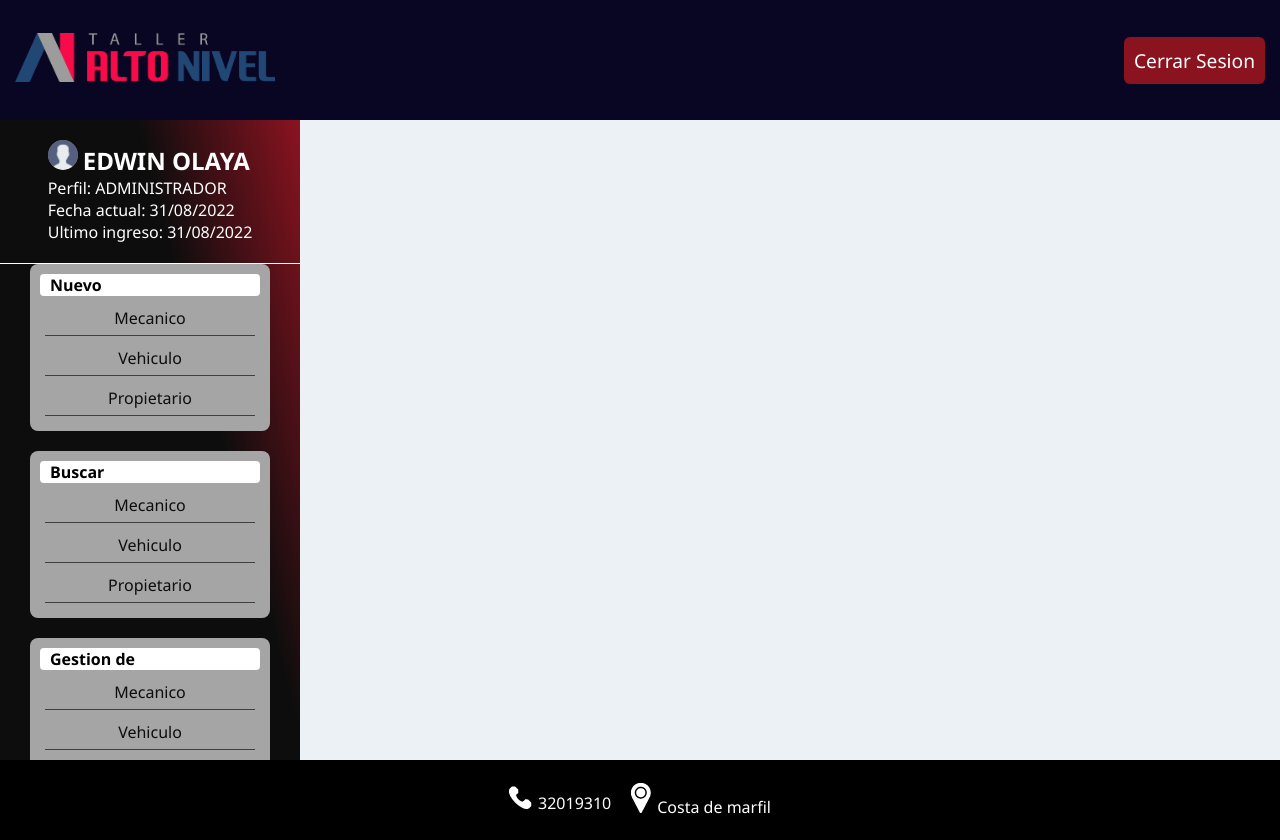
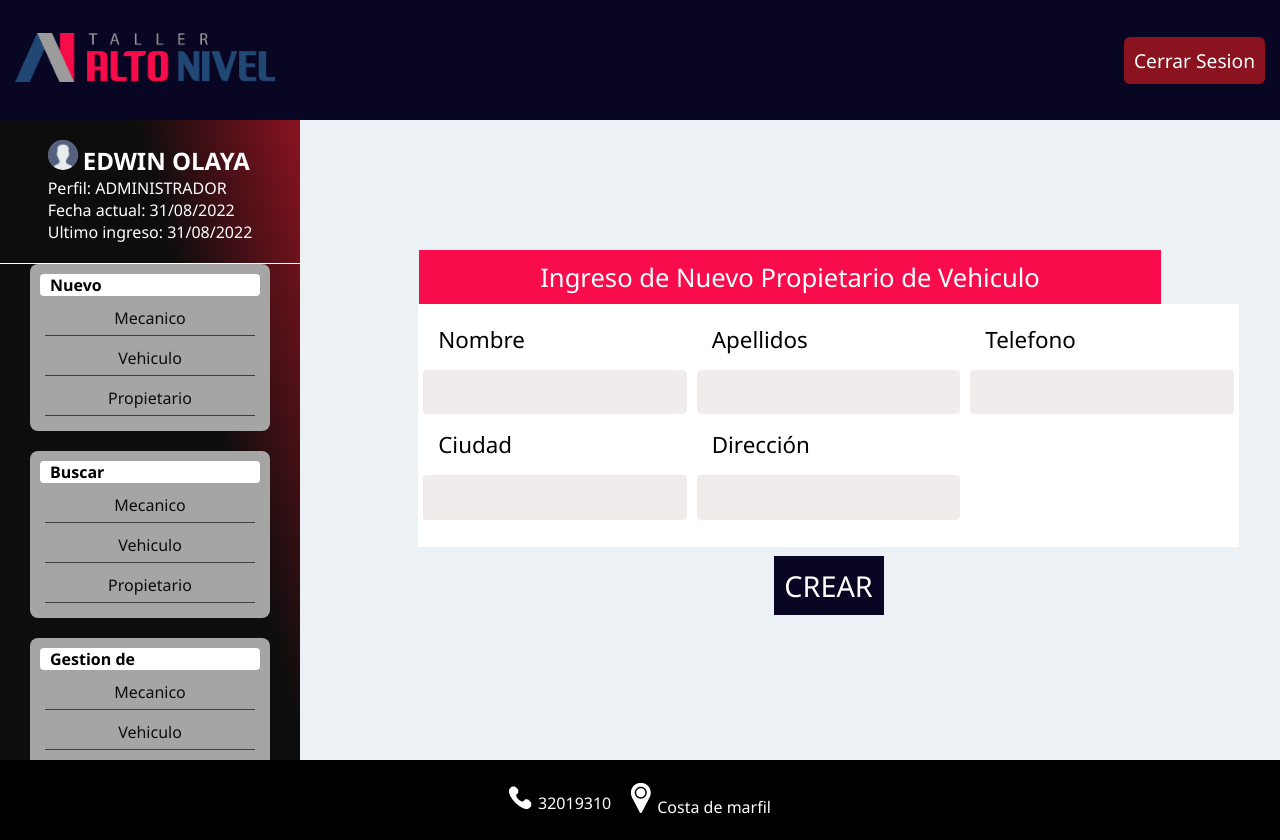
Before and after one commit to sedangroup/taller-confiable, an ASP.NET Core app: page /Auxiliar/GuardarPropietario in a window 1280 px wide. Run offline with ASP.NET Core 8, Linux system fonts and the light colour scheme.

Commit message:
Creacion vista Prop

```diff
--- a/proyecto-taller-alto-nivel/proyecto-taller-alto-nivel/Views/Auxiliar/GuardarPropietario.cshtml
+++ b/proyecto-taller-alto-nivel/proyecto-taller-alto-nivel/Views/Auxiliar/GuardarPropietario.cshtml
@@ -1,8 +1,55 @@
 @{
-    ViewData["Title"] = "Editar Vehiculo";
+    ViewData["Title"] = "Nuevo Propietario";
     Layout = "~/Views/Shared/auxiliar/_Layout.cshtml";
+}
 
-}
-<div class="btnGuardarPropietario">
+
+<div class="containerPropietario">
+
+    <div class="containerTitlePropietario">
+        <p>Ingreso de Nuevo Propietario de Vehiculo</p>
+    </div>
+
+    <form class="formVPropietario">
+        <div class="containerInputsPropietario">
+
+            <div class="containerChildInputsPropietario">
+
+                <label>Nombre</label>
+                <input />
+
+                <label>Ciudad</label>
+                <input />
+
+
+
+            </div>
+
+            <div class="containerChildInputsPropietario">
+
+                <label>Apellidos</label>
+                <input />
+
+                <label>Dirección</label>
+                <input />
+
+            </div>
+
+            <div class="containerChildInputsPropietario">
+
+                <label>Telefono</label>
+                <input />
+
+
+
+            </div>
+
+        </div>
+
+        <div class="containerBtnForm">
+            <a class="btnGuardarPropietario">CREAR</a>
+        </div>
+
+    </form>
 
 </div>
--- a/proyecto-taller-alto-nivel/proyecto-taller-alto-nivel/wwwroot/css/auxiliar/crearPropietario.css
+++ b/proyecto-taller-alto-nivel/proyecto-taller-alto-nivel/wwwroot/css/auxiliar/crearPropietario.css
@@ -1,3 +1,117 @@
-.GuardarPropietario{
+.containerPropietario {
+    width: 80%;
+    height: auto;
+    min-height: 70%;
+    background: transparent;
+    display: flex;
+    flex-direction: column;
+    gap: 10px;
+}
+
+.containerTitlePropietario {
+    background: #f80c4c;
+    display: grid;
+    justify-content: center;
+    align-content: center;
+    color: white;
+    font-weight: 400;
+    height: 55px;
+    font-size: 1.6rem;
+}
+
+.formVPropietario {
+    background: transparent;
+    height: auto;
+    display: grid;
+    grid-template-rows: auto auto;
+}
+
+.containerInputsPropietario {
+    display: grid;
+    grid-template-columns: repeat(3,33.4%);
+    justify-content: center;
+    align-items: center;
+    box-sizing: border-box;
+}
+
+.containerChildInputsPropietario {
+    height: 110%;
+    display: flex;
+    flex-direction: column;
+    background: white;
+    box-sizing: border-box;
+    padding: 5px;
+}
+
+    .containerChildInputsPropietario label {
+        font-size: 1.4rem;
+        font-weight: 400;
+        padding: 15px;
+    }
+
+    .containerChildInputsPropietario input {
+        font-family: inherit;
+        font-size: inherit;
+        background-color: #f0ecec;
+        border: none;
+        color: #646464;
+        padding: 0.7rem 1rem;
+        border-radius: 4px;
+    }
+
+    .containerChildInputsPropietario select {
+        font-family: inherit;
+        font-size: inherit;
+        background-color: #f0ecec;
+        border: none;
+        color: #646464;
+        padding: 0.7rem 1rem;
+        border-radius: 4px;
+    }
+
+        .containerChildInputsPropietario select option {
+            font-family: inherit;
+            font-size: inherit;
+            background-color: #f0ecec;
+            border: none;
+            color: #646464;
+            padding: 0.7rem 1rem;
+            border-radius: 4px;
+        }
+
+        .containerChildInputsPropietario select:focus {
+            font-family: inherit;
+            font-size: inherit;
+            background-color: #f0ecec;
+            border: none;
+            color: #646464;
+            padding: 0.7rem 1rem;
+            border-radius: 4px;
+        }
+
+    .containerChildInputsPropietario input:focus {
+        outline: none;
+        background-color: #f0eeee;
+    }
+
+.containerBtnForm {
+    height: 100px;
+    display: flex;
+    justify-content: center;
+    align-items:center;
+}
+
+.btnGuardarPropietario {
+    width: 90px;
+    background: #090623;
+    color: white;
+    text-align: center;
+    padding: 10px;
+    font-size: 1.8rem;
+}
+
+.btnGuardarPropietario:hover {
+    cursor: pointer;
+    font-weight: bold;
 
 }
```
Also changed, not shown: 3 other files.
